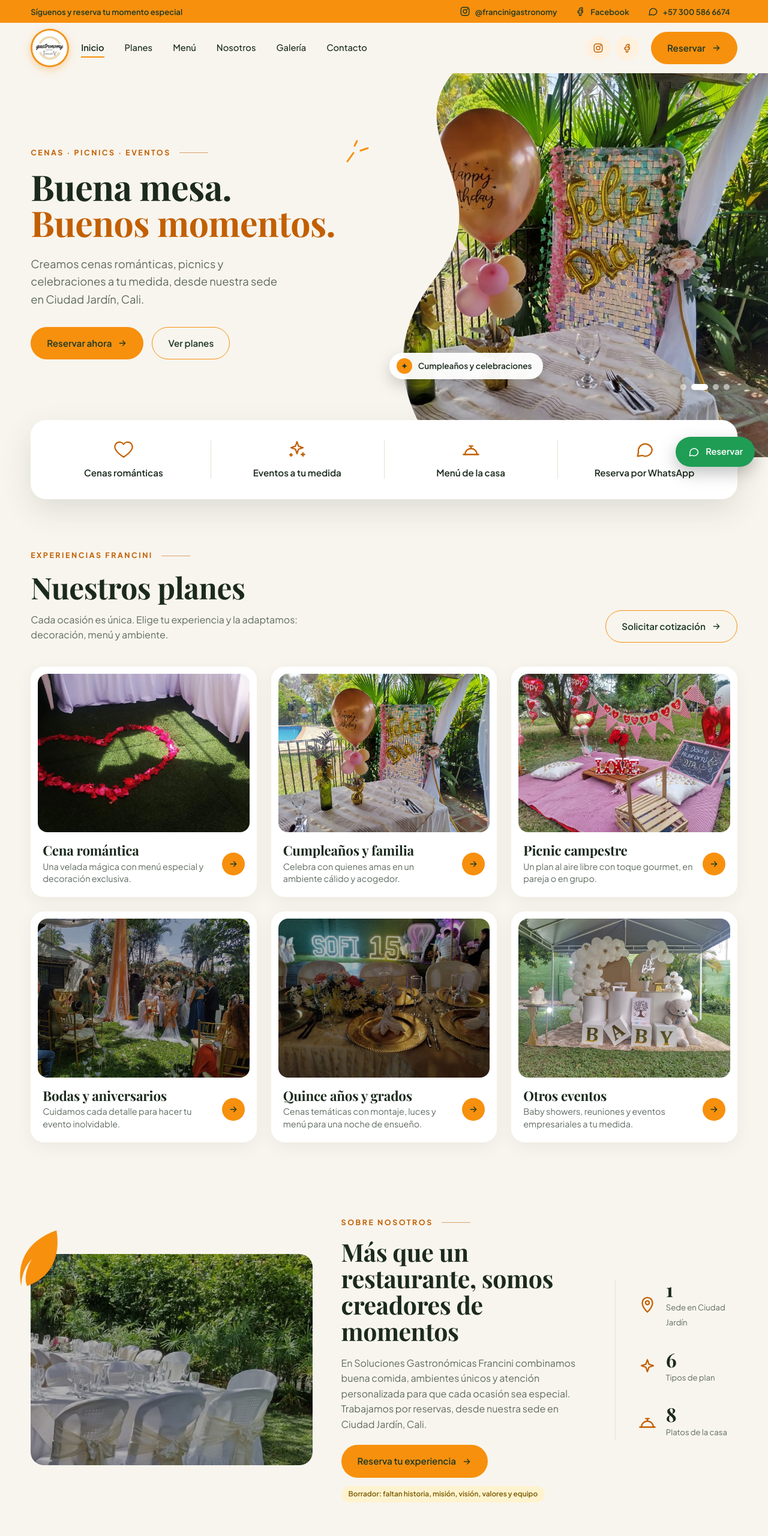
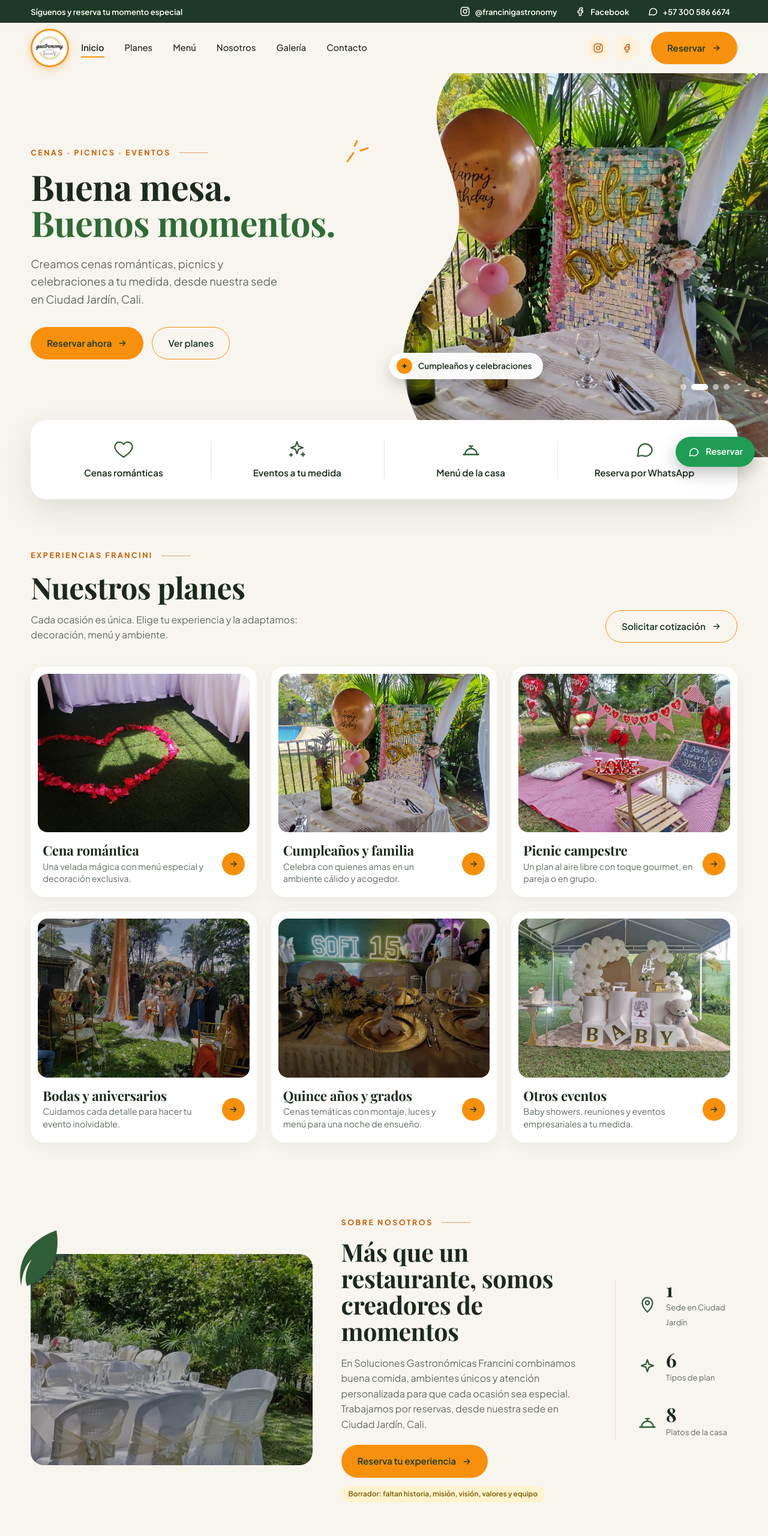
Before and after one commit to NataliaRianosH/GastronomySolution, a plain HTML site: page index.html in a window 1280 px wide. Shown: the top 2560 px of the page at 60% size. Drawn offline with nearby package versions, Linux system fonts and the light colour scheme.

Commit message:
Barra superior verde que se oculta al bajar; verde en titulo e iconos
- Topbar con fondo verde y texto blanco, fuera del header sticky: desaparece al hacer scroll y reaparece al volver arriba
- 'Buenos momentos.' y los iconos de tarjetas/estadisticas vuelven a verde
- Iconos de redes del menu visibles tambien en movil

Co-Authored-By: Claude Sonnet 5.5 <noreply@anthropic.com>
Claude-Session: https://claude.ai/code/session_014CjjxJ1McbUc491kSrnj6y

```diff
--- a/css/styles.css
+++ b/css/styles.css
@@ -34,11 +34,11 @@ a:hover>.round,.round:hover{background:var(--g9);color:#fff;transform:scale(1.08
 /* Header */
 header{position:sticky;top:0;z-index:50;background:rgba(248,245,238,.94);backdrop-filter:blur(10px);transition:box-shadow .3s}
 header.solid{box-shadow:0 1px 0 var(--line),0 8px 24px rgba(31,58,36,.06)}
-.topbar{background:var(--or);color:var(--g9);font-size:.82rem;font-weight:600}
+.topbar{background:var(--g9);color:#fff;font-size:.82rem;font-weight:600}
 .topbar-in{display:flex;justify-content:space-between;align-items:center;gap:16px;min-height:38px}
 .tb-soc{display:flex;gap:6px;align-items:center;margin-left:auto}
 .tb-soc a{display:inline-flex;align-items:center;gap:8px;padding:6px 12px;border-radius:999px;transition:.25s}
-.tb-soc a:hover{background:var(--g9);color:#fff}
+.tb-soc a:hover{background:var(--or);color:var(--g9)}
 .tb-soc svg,.nav-soc svg{width:18px;height:18px;fill:none;stroke:currentColor;stroke-width:1.9;stroke-linecap:round;stroke-linejoin:round;flex:none}
 .nav-soc{display:flex;gap:8px;margin-left:auto}
 .nav-soc a{width:40px;height:40px;border-radius:50%;background:var(--or-l);color:var(--or-d);display:grid;place-items:center;transition:.25s}
@@ -56,7 +56,7 @@ nav a.active{font-weight:600}
 .hero{position:relative;overflow:hidden;padding:0;min-height:640px;display:flex;align-items:center}
 .hero-copy{position:relative;z-index:3;max-width:min(540px,46vw);padding:70px 0 110px}
 .hero h1{font-size:clamp(2.4rem,4.6vw,4.8rem);line-height:1.02;margin-bottom:24px}
-.hero h1 span{color:var(--or-d);display:block}
+.hero h1 span{color:var(--g6);display:block}
 .hero p{font-size:1.15rem;color:var(--muted);max-width:430px;margin-bottom:32px}
 .hero .cta-row{display:flex;gap:14px;flex-wrap:wrap}
 .spark{position:absolute;top:56px;left:calc(100% - 20px);width:46px;color:var(--or)}
@@ -74,7 +74,7 @@ nav a.active{font-weight:600}
 .fcard{background:#fff;border-radius:26px;box-shadow:0 18px 50px rgba(31,58,36,.12);display:grid;grid-template-columns:repeat(4,1fr);padding:26px 10px}
 .fi{display:flex;flex-direction:column;align-items:center;gap:10px;text-align:center;font-weight:600;font-size:.95rem;padding:6px 14px;position:relative}
 .fi+.fi::before{content:"";position:absolute;left:0;top:8px;bottom:8px;width:1px;background:var(--line)}
-.fi svg{width:34px;height:34px;stroke:var(--or-d);fill:none;stroke-width:1.6;stroke-linecap:round;stroke-linejoin:round}
+.fi svg{width:34px;height:34px;stroke:var(--g7);fill:none;stroke-width:1.6;stroke-linecap:round;stroke-linejoin:round}
 
 /* Planes */
 .cards{display:grid;grid-template-columns:repeat(3,1fr);gap:24px}
@@ -92,12 +92,12 @@ nav a.active{font-weight:600}
 .about-grid{display:grid;grid-template-columns:1.15fr 1fr .5fr;gap:48px;align-items:center}
 .about-img{position:relative}
 .about-img>img{border-radius:var(--r);aspect-ratio:4/3;object-fit:cover;width:100%;object-position:90% center}
-.leaf{position:absolute;left:-34px;top:-40px;width:96px;color:var(--or);transform:rotate(-12deg)}
+.leaf{position:absolute;left:-34px;top:-40px;width:96px;color:var(--g7);transform:rotate(-12deg)}
 .about h2{font-size:clamp(1.9rem,3.2vw,2.6rem);margin-bottom:18px}
 .about p{color:var(--muted);margin-bottom:22px}
 .stats{border-left:1px solid var(--line);padding-left:36px;display:grid;gap:34px}
 .stat{display:flex;gap:14px;align-items:center}
-.stat svg{width:34px;height:34px;stroke:var(--or-d);fill:none;stroke-width:1.6;stroke-linecap:round;stroke-linejoin:round;flex:none}
+.stat svg{width:34px;height:34px;stroke:var(--g7);fill:none;stroke-width:1.6;stroke-linecap:round;stroke-linejoin:round;flex:none}
 .stat b{font-family:var(--serif);font-size:2rem;line-height:1;display:block}
 .stat span{font-size:.82rem;color:var(--muted)}
 .draft{display:inline-block;margin-top:14px;font-size:.74rem;background:#fff3cf;color:#7a5b00;padding:4px 12px;border-radius:999px;font-weight:600}
@@ -228,7 +228,7 @@ footer a:hover{color:#fff}
   nav{position:absolute;top:100%;left:0;right:0;background:var(--bg);display:none;padding:20px 6%;box-shadow:0 14px 24px rgba(0,0,0,.08)}
   nav.open{display:block}nav ul{flex-direction:column;gap:16px}
   .nav>.btn{display:none}
-  .nav-soc{display:none}
+  .nav-soc a{width:36px;height:36px}.nav-soc{gap:6px}
   .tb-msg,.tb-soc a span{display:none}
   .topbar-in{justify-content:center}.tb-soc{margin:0;gap:14px}.tb-soc a{padding:6px 10px}
   .tb-soc a:last-child span{display:inline}
--- a/index.html
+++ b/index.html
@@ -18,8 +18,7 @@
   <clipPath id="blob" clipPathUnits="objectBoundingBox"><path d="M0.24,0 C0.11,0.17 0.36,0.31 0.2,0.53 C0.06,0.72 0.13,0.88 0.21,1 L1,1 L1,0 Z"/></clipPath>
 </defs></svg>
 
-<header id="top">
-  <div class="topbar">
+<div class="topbar">
     <div class="wrap topbar-in">
       <span class="tb-msg">Síguenos y reserva tu momento especial</span>
       <div class="tb-soc">
@@ -29,6 +28,8 @@
       </div>
     </div>
   </div>
+
+<header id="top">
   <div class="wrap nav">
     <a href="#inicio" class="logo"><img src="images/logo-circular.png" alt="Gastronomy Solution Francini V." width="150" height="150"></a>
     <nav id="menu">
```
